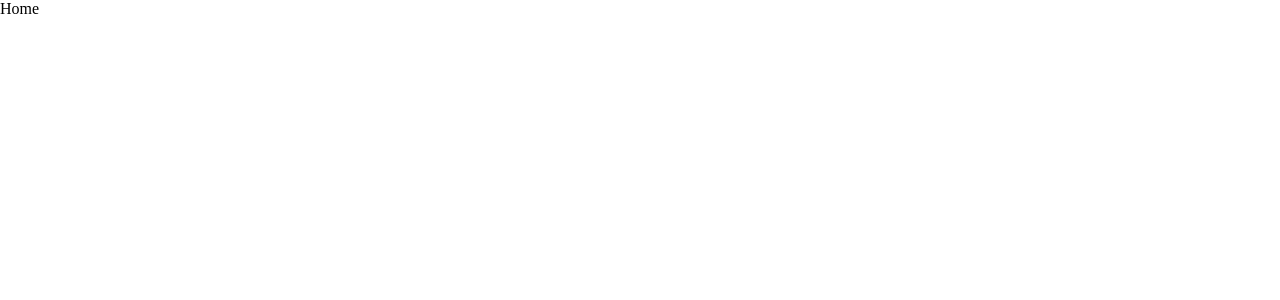
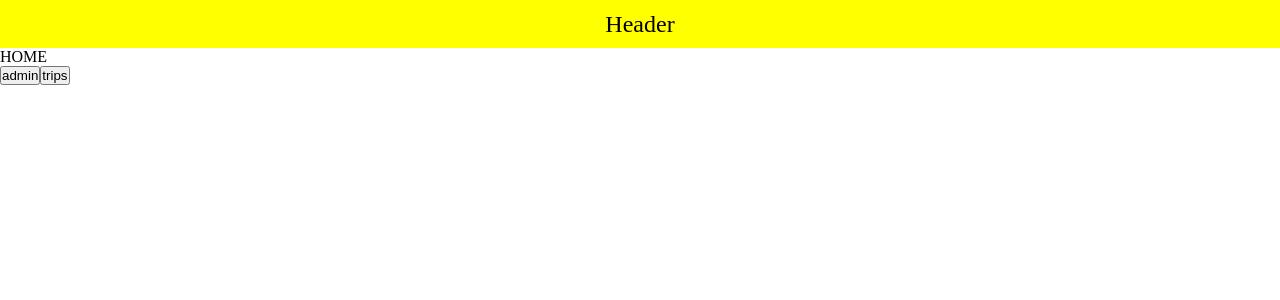
Before and after one commit to future4code/Robson-Santos, a React (Create React App) app in the folder modulo3/projeto-labex/labex/: page / in a window 1280 px wide. Shown: the top 300 px of the page. Built offline with nearby package versions, Linux system fonts and the light colour scheme.

Commit message:
header adicionado

```diff
--- a/modulo3/projeto-labex/labex/package.json
+++ b/modulo3/projeto-labex/labex/package.json
@@ -6,10 +6,12 @@
     "@testing-library/jest-dom": "^5.16.1",
     "@testing-library/react": "^11.2.7",
     "@testing-library/user-event": "^12.8.3",
+    "axios": "^0.24.0",
     "react": "^17.0.2",
     "react-dom": "^17.0.2",
     "react-router-dom": "^5.2.0",
     "react-scripts": "4.0.3",
+    "styled-components": "^5.3.3",
     "web-vitals": "^1.1.2"
   },
   "scripts": {
--- a/modulo3/projeto-labex/labex/src/App.js
+++ b/modulo3/projeto-labex/labex/src/App.js
@@ -21,15 +21,15 @@ const App = () => {
           <AdminHomePage/>
         </Route>
 
-        <Route exact path={"/applicationform"}>
+        <Route exact path={"/application"}>
           <ApplicationFormPage/>
         </Route>
 
-        <Route exact path={"/createatrip"}>
+        <Route exact path={"/create"}>
           <CreateTripPage/>
         </Route>
 
-        <Route exact path={"/listtrips"}>
+        <Route exact path={"/list"}>
           <ListTripsPage/>
         </Route>
 
--- /dev/null
+++ b/modulo3/projeto-labex/labex/src/components/Header.js
@@ -0,0 +1,21 @@
+import React from "react"
+import styled from "styled-components"
+
+const AreaPrincipal = styled.div`
+    display: flex;
+    height: 6vh;
+    background-color: yellow;
+    font-size: 24px;
+    align-items: center;
+    justify-content: space-around;
+`
+
+const Header = () => {
+    return (
+        <AreaPrincipal>
+            Header
+        </AreaPrincipal>
+    )
+}
+
+export default Header
--- a/modulo3/projeto-labex/labex/src/pages/HomePage.js
+++ b/modulo3/projeto-labex/labex/src/pages/HomePage.js
@@ -1,9 +1,23 @@
-import React from "react";
+import React from "react"
+import Header from "../components/Header"
+import { useHistory } from "react-router"
 
 const HomePage = () => {
+    const history = useHistory()
+    const goToAdminArea = () => {
+        history.push("/admin")
+    }
+
+    const goToTripList = () => {
+        history.push("/list")
+    }
+
     return (
         <div>
-          Home
+            <Header/>
+          <p>HOME</p>
+          <button onClick={goToAdminArea}>admin</button>
+          <button onClick={goToTripList}>trips</button>
         </div>
       )
 }
```
Also changed, not shown: 1 other file (tests, documents, lock files or other folders).
